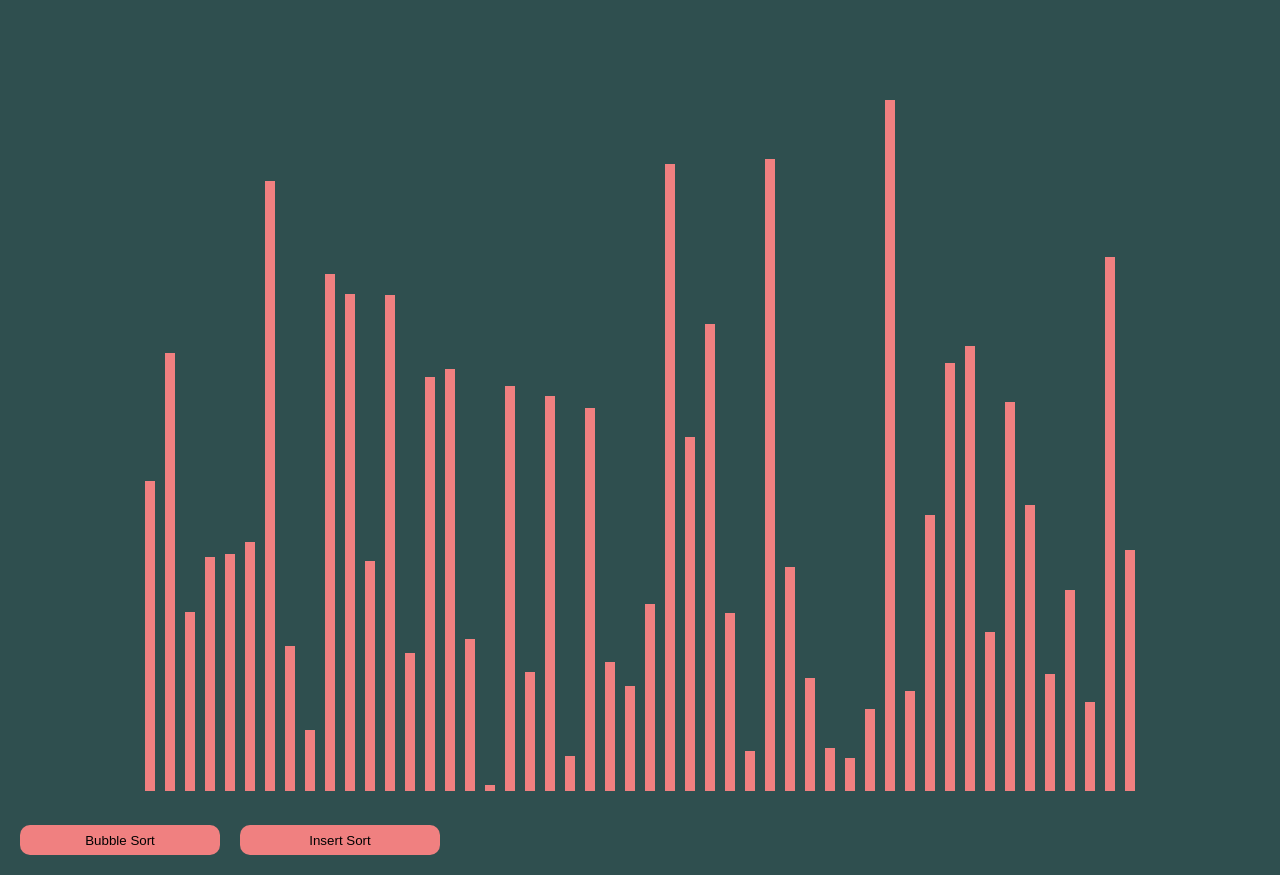
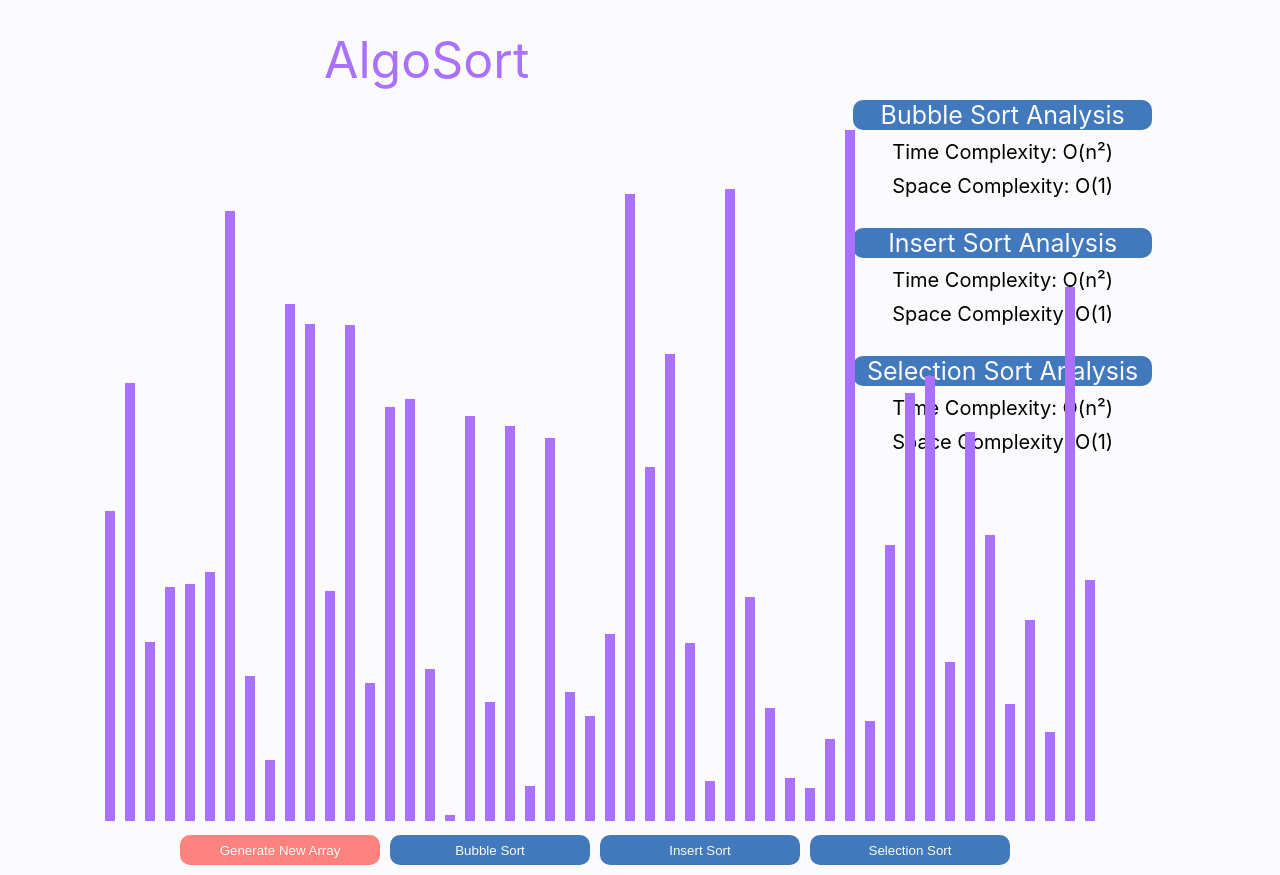
Before and after one commit to CaroMen/TheCSProject, a React (Create React App) app: page / in a window 1280 px wide. Built offline with nearby package versions, Linux system fonts and the light colour scheme.

Commit message:
first commit

```diff
--- a/src/SortingVisualizer/Sorter.css
+++ b/src/SortingVisualizer/Sorter.css
@@ -1,50 +1,119 @@
 body {
-    background-color: darkslategray;
+    background-color: #FBFBFE;
 }
 
-.array-bar {
-    /* position: absolute;
-    left: 100px;
-    right: 100px;
-    top: 100px; */
+.container {
+    display: grid;
+    grid-template-columns: 2fr 1fr;
+    padding-top: 30px;
 }
 
 .array-container {
     position: absolute;
     left: 100px;
-    right: 100px;
+    /* right: 100px; */
     /* margin: 50px; */
-    top: 100px;
+    padding-top: 100px;
+}
 
+.title {
+    font-size: 50px;
+    /* font-style: oblique; */
+    color: #AA71FF;
 }
 
 .array-bar {
-    /* width: 4px;
-    background-color: mediumslateblue;
-    display: inline-block;
-    margin: 0 1px; */
     width: 10px;
     height: 30px;
-    background-color: lightcoral;
+    background-color: #AA71FF;
     display: inline-block;
     margin: 0 5px;
 }
 
-.sorting-button {
+.bubble-button {
     width: 200px;
     height: 30px;
-    background-color: lightcoral;
+    background-color: #4179BC;
     display: inline-block;
-    position: relative;
+    color: #FBFBFE;
     top: 30px;
     left: -400px;
     border-radius: 10px;
     outline: none;
     border: none;
-    margin-right: 20px;
+    margin-right: 10px;
 }
 
-.sorting-button:focus {
+.reset-button {
+    width: 200px;
+    height: 30px;
+    background-color: #FD817D;
+    display: inline-block;
+    color: #FBFBFE;
+    top: 30px;
+    left: -400px;
+    border-radius: 10px;
     outline: none;
-    box-shadow: none;
+    border: none;
+    margin-right: 10px;
 }
+
+.insert-button {
+    width: 200px;
+    height: 30px;
+    background-color: #4179BC;
+    display: inline-block;
+    color: #FBFBFE;
+    top: 30px;
+    left: -400px;
+    border-radius: 10px;
+    outline: none;
+    border: none;
+    margin-right: 10px;
+}
+
+.selection-button {
+    width: 200px;
+    height: 30px;
+    background-color: #4179BC;
+    display: inline-block;
+    color: #FBFBFE;
+    top: 30px;
+    left: -400px;
+    border-radius: 10px;
+    outline: none;
+    border: none;
+    margin-right: 10px;
+}
+
+.buttons {
+    align-content: center;
+    margin: 10px auto;
+}
+
+.analysis {
+    vertical-align: middle;
+    width: 70%;
+    padding-top: 70px;
+    /* margin-bottom: 30px; */
+}
+
+.algo {
+    height: 30px;
+    background-color: #4179BC;
+    color: #FBFBFE;
+    top: 30px;
+    border-radius: 10px;
+    font-size: 25px;
+}
+
+.time {
+    font-size: 20px;
+    margin-top: 10px;
+}
+
+.space {
+    font-size: 20px;
+    margin-top: 10px;
+    margin-bottom: 30px;
+}
--- a/src/SortingVisualizer/Sorter.jsx
+++ b/src/SortingVisualizer/Sorter.jsx
@@ -1,7 +1,8 @@
 import React from 'react';
 import { bubbleSortAnimation } from '../algorithms/bubbleSort/bubbleSort';
-import { getInsertionSort } from '../algorithms/bubbleSort/insertionSort.js';
-// src/algorithms/bubbleSort/insertionSort.js
+import { getInsertionSort } from '../algorithms/insertionSort/insertionSort.js';
+import { getSelectionSort } from '../algorithms/selectionSort/selectionSort';
+
 import '../SortingVisualizer/Sorter.css'
 
 export default class SortingVisualizer extends React.Component {
@@ -10,10 +11,21 @@ export default class SortingVisualizer extends React.Component {
 
         this.state = {
             array: [],
+            showAnalysis: false,
         };
+
+        // this.showBubbleAnalysis = this.showBubbleAnalysis.bind(this);
     }
     componentDidMount() {
         this.arrayReset();
+    }
+
+    showAnalysis = (boolean) => {
+        this.setState({
+            showAnalysis: boolean
+        });
+        // this.bubbleSort();
+        // this.props.onClick();
     }
 
     arrayReset() {
@@ -35,7 +47,7 @@ export default class SortingVisualizer extends React.Component {
                 let [barOneIdx, barTwoIdx] = animations[i];
                 let barOneStyle = bars[barOneIdx].style;
                 let barTwoStyle = bars[barTwoIdx].style;
-                const color = i % 4 === 0 ? 'mediumslateblue' : 'lightcoral';
+                const color = i % 4 === 0 ? '#C55B83' : '#AA71FF';
 
                 setTimeout(() => {
                     barOneStyle.backgroundColor = color;
@@ -62,7 +74,7 @@ export default class SortingVisualizer extends React.Component {
                 let [barOneIdx, barTwoIdx] = animations[i];
                 let barOneStyle = bars[barOneIdx].style;
                 let barTwoStyle = bars[barTwoIdx].style;
-                const color = i % 4 === 0 ? 'mediumslateblue' : 'lightcoral';
+                const color = i % 4 === 0 ? '#C55B83' : '#AA71FF';
 
                 setTimeout(() => {
                     barOneStyle.backgroundColor = color;
@@ -78,11 +90,45 @@ export default class SortingVisualizer extends React.Component {
         }
     }
 
+    selectionSort() {
+        const animations = getSelectionSort(this.state.array);
+        for (let i = 0; i < animations.length; i++) {
+            const bars = document.getElementsByClassName('array-bar');
+            let colorChanged = i % 4;
+            if (colorChanged <= 1) {
+                let [barOneIdx, barTwoIdx] = animations[i];
+                let barOneStyle = bars[barOneIdx].style;
+                let barTwoStyle = bars[barTwoIdx].style;
+                const color = i % 4 === 0 ? '#C55B83' : '#AA71FF';
+
+                setTimeout(() => {
+                    barOneStyle.backgroundColor = color;
+                    barTwoStyle.backgroundColor = color;
+                }, i * 2);
+            } else {
+                setTimeout(() => {
+                    let [barOneIdx, height] = animations[i];
+                    let barOneStyle = bars[barOneIdx].style;
+                    barOneStyle.height = `${height}px`;
+                }, i * 2);
+            }
+        }
+    }
+
+    // bubbleSortWrapper = () => {
+    //     this.showAnalysis.bind(null, true);
+    //     { this.state.showAnalysis && (<div>Shit shet</div>) }
+    //     this.bubbleSort();
+    // }
+
     render() {
         const { array } = this.state;
 
         return (
-            <div className="bar-container">
+            <div className="container">
+                <div className="title">
+                    AlgoSort
+                </div>
                 <div className="array-container">
                     {
                         array.map((value, idx) => (
@@ -90,8 +136,23 @@ export default class SortingVisualizer extends React.Component {
                             </div>
                         ))
                     }
-                    <button className="sorting-button" onClick={() => this.bubbleSort()}>Bubble Sort</button>
-                    <button className="sorting-button" onClick={() => this.insertSort()}>Insert Sort</button>
+                    <div className="buttons">
+                        <button className="reset-button" onClick={() => this.arrayReset()}>Generate New Array</button>
+                        <button className="bubble-button" onClick={() => this.bubbleSort()}>Bubble Sort</button>
+                        <button className="insert-button" onClick={() => this.insertSort()}>Insert Sort</button>
+                        <button className="selection-button" onClick={() => this.selectionSort()}>Selection Sort</button>
+                    </div>
+                </div>
+                <div className="analysis">
+                    <div className="algo">Bubble Sort Analysis</div>
+                    <div className="time">Time Complexity: O(n²)</div>
+                    <div className="space">Space Complexity: O(1)</div>
+                    <div className="algo">Insert Sort Analysis</div>
+                    <div className="time">Time Complexity: O(n²)</div>
+                    <div className="space">Space Complexity: O(1)</div>
+                    <div className="algo">Selection Sort Analysis</div>
+                    <div className="time">Time Complexity: O(n²)</div>
+                    <div className="space">Space Complexity: O(1)</div>
                 </div>
 
             </div>
@@ -102,3 +163,20 @@ export default class SortingVisualizer extends React.Component {
 function randomNumGenerator(min, max) {
     return Math.floor(Math.random() * (max - min + 1) + min);
 }
+
+        // <button className="bubble-button bubble-analysis" onClick={() => {
+            //     this.showAnalysis.bind(null, true), () => this.bubbleSort()
+            // }
+            // }>Bubble Sort</button>
+            // {this.state.showAnalysis && (<div>Shit shet</div>)}
+
+            // <button className="bubble" onClick={this.showAnalysis.bind(null, true)}>Bubble Analysis</button>
+            // {this.state.showAnalysis && (
+            //     <div className="bubble-analysis">
+            //     <div className="b-analysis">
+            //         Time Complexity: O(n^2)
+            //         </div>
+            //     </div>
+            // )}
+            // <button className="insert-button" onClick={() => this.insertSort()}>Insert Sort</button>
+            // <button className="selection-button" onClick={() => this.selectionSort()}>Selection Sort</button>
--- /dev/null
+++ b/src/algorithms/bubbleSort/bubbleSortAnalysis.js
@@ -0,0 +1,5 @@
+import React from 'react';
+
+export default ({ test }) => {
+    <h1>Hello {test}</h1>
+}
--- /dev/null
+++ b/src/algorithms/selectionSort/selectionSort.js
@@ -0,0 +1,32 @@
+export function getSelectionSort(array) {
+    const animations = [];
+    selectionSort(array, animations);
+    return animations;
+}
+
+function selectionSort(array, animations) {
+    for (let i = 0; i < array.length - 1; i++) {
+        let smallest = array[i];
+        let smallIdx = i;
+
+        for (let j = i + 1; j < array.length; j++) {
+            animations.push([smallIdx, j]);
+            animations.push([smallIdx, j]);
+            animations.push([0, array[0]]);
+            animations.push([0, array[0]]);
+
+            if (array[j] < smallest) {
+                smallest = array[j];
+                smallIdx = j;
+            }
+        }
+
+        animations.push([i, smallIdx]);
+        animations.push([i, smallIdx]);
+        animations.push([i, smallest]);
+        animations.push([smallIdx, array[i]]);
+        let temp = array[i];
+        array[i] = smallest;
+        array[smallIdx] = temp;
+    }
+}
```
Also changed, not shown: src/algorithms/bubbleSort/selectionSort.js (deleted), src/algorithms/insertionSort/insertionSort.js (renamed from src/algorithms/bubbleSort/insertionSort.js).
